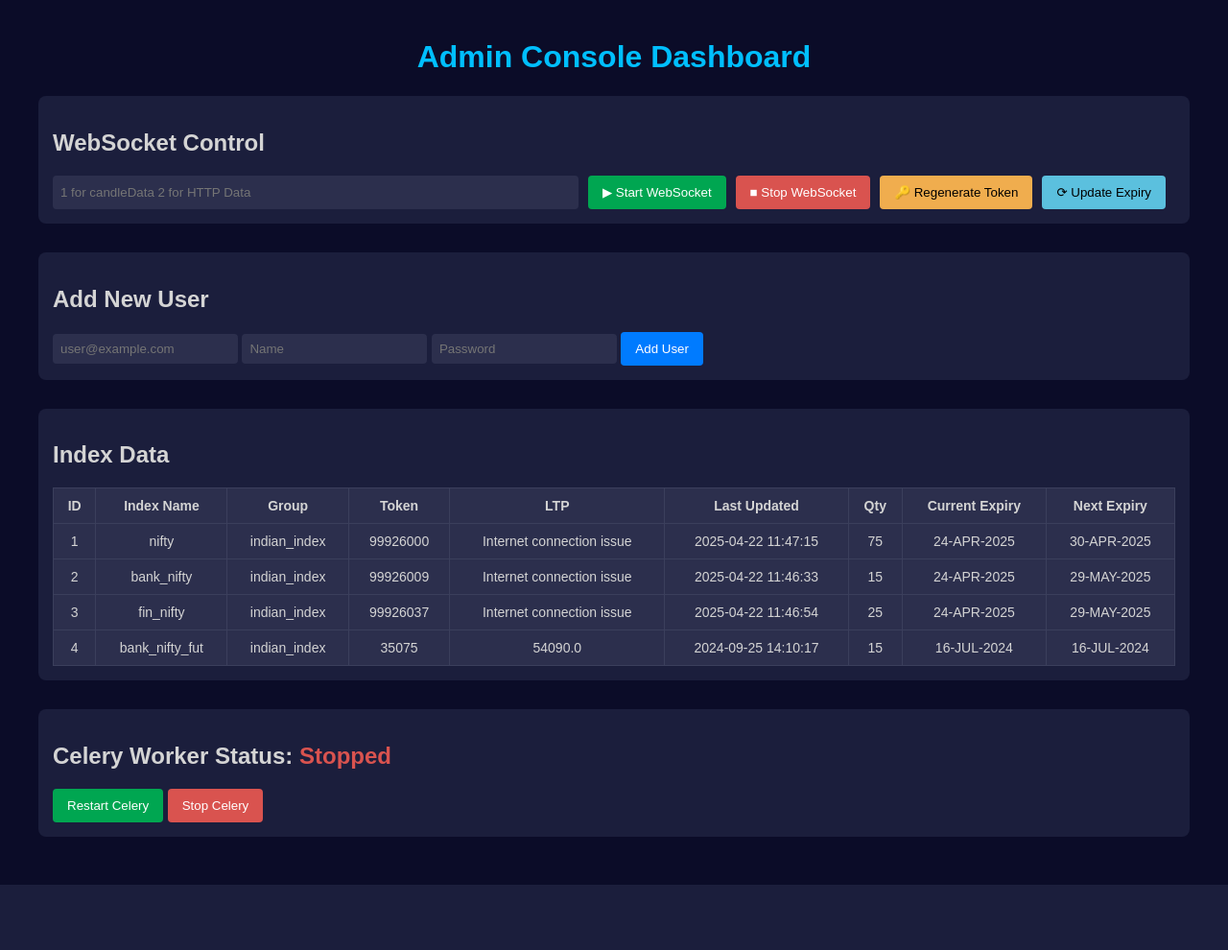
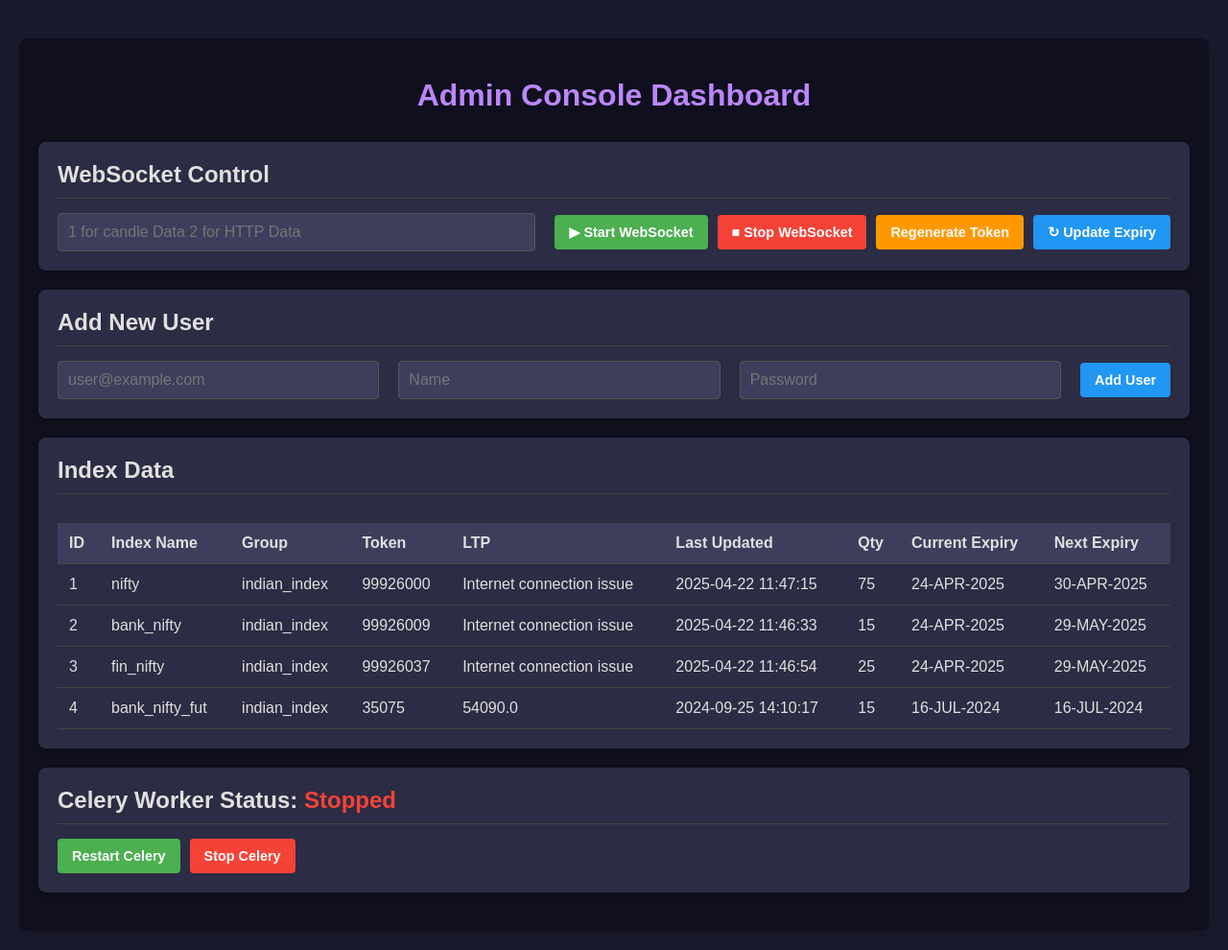
Before and after one commit to antonyrajancloud1/plutusAI, a Django app: page /admin_console in a window 1280 px wide. Shown: the whole page at 96% size. Before the commit the page ends 922 px from the top, so only its background shows below. Run offline with Django 4.2, Linux system fonts and the light colour scheme; a user stored in the database is signed in; data comes from the database, SQL or seed files in the repository.

Commit message:
Admin page changes

```diff
--- a/plutusAI/templates/admin_console.html
+++ b/plutusAI/templates/admin_console.html
@@ -2,63 +2,68 @@
 <!DOCTYPE html>
 <html lang="en">
 <head>
-<meta charset="UTF-8" />
-<meta name="viewport" content="width=device-width, initial-scale=1.0" />
+    <meta charset="UTF-8">
+    <meta name="viewport" content="width=device-width, initial-scale=1.0">
     <title>Admin Console Dashboard</title>
 </head>
 <body>
-  <div class="container">
-
+    <div id="bannerMessage" class="banner"></div> <div class="container">
         <h1>Admin Console Dashboard</h1>
 
+        <div class="card">
+            <h2>WebSocket Control</h2>
+            <div class="websocket-control">
+                <input type="text" placeholder="1 for candle Data 2 for HTTP Data" id="ws-input">
+                <button class="btn btn-green" id="startWS">▶ Start WebSocket</button>
+                <button class="btn btn-red" id="stopWS">■ Stop WebSocket</button>
+                <button class="btn btn-orange" id="regenerateToken">Regenerate Token</button>
+                <button class="btn btn-blue" id="updateExpiry">↻ Update Expiry</button>
+            </div>
+        </div>
 
-    <!-- WebSocket Control -->
-    <section class="control-panel">
-      <h2>WebSocket Control</h2>
-      <div class="row">
-        <input type="text" placeholder="1 for candleData 2 for HTTP Data" id="ws-input" />
-        <button class="start" id="startWS">▶ Start WebSocket</button>
-        <button class="stop" id="stopWS">■ Stop WebSocket</button>
-        <button class="regenerate" id="regenerateToken">🔑 Regenerate Token</button>
-        <button class="update" id="updateExpiry">⟳ Update Expiry</button>
-          <div class="status" id="ws-status"></div>
+        <div class="card">
+            <h2>Add New User</h2>
+            <div class="add-user">
+                <input type="email" id="email" placeholder="user@example.com">
+                <input type="text" id="name" placeholder="Name">
+                <input type="password" id="password" placeholder="Password">
+                <button class="btn btn-blue add-btn"  >Add User</button>
+            </div>
+        </div>
 
-
-      </div>
-    </section>
-
-    <!-- Add New User -->
-    <section class="add-user">
-      <h2>Add New User</h2>
-      <input type="email" placeholder="user@example.com" id="email" />
-      <input type="text" placeholder="Name" id="name" />
-      <input type="password" placeholder="Password" id="password" />
-      <button id="add-user-btn" class="add-btn">Add User</button>
-    </section>
-
-    <!-- Index Data -->
-    <section class="index-data">
+        <div class="card">
             <h2>Index Data</h2>
+            <div class="table-responsive">
                 <table id="indexTable">
                     <thead>
                         <tr>
-            <th>ID</th><th>Index Name</th><th>Group</th><th>Token</th><th>LTP</th><th>Last Updated</th><th>Qty</th><th>Current Expiry</th><th>Next Expiry</th>
+                            <th>ID</th>
+                            <th>Index Name</th>
+                            <th>Group</th>
+                            <th>Token</th>
+                            <th>LTP</th>
+                            <th>Last Updated</th>
+                            <th>Qty</th>
+                            <th>Current Expiry</th>
+                            <th>Next Expiry</th>
                         </tr>
                     </thead>
-        <tbody id="index-table-body">
-          <!-- Rows dynamically populated -->
+                    <tbody id="indexDataTableBody">
                         </tbody>
                 </table>
-    </section>
+            </div>
+            <p id="loadingMessage" style="text-align: center; margin-top: 15px; color: #bb86fc;">Loading Index Data...</p>
+        </div>
 
-    <!-- Celery Worker Status -->
-    <section class="celery-status">
+        <div class="card">
+            <h2>Celery Worker Status: <span class="status-stopped" id="celery-status-text"> Stopped</span></h2>
+            <div class="celery-control">
+                <button class="btn btn-green" id="restartCelery">Restart Celery</button>
+                <button class="btn btn-red" id="stopCelery">Stop Celery</button>
                             <span id="celery-status-dot" class="status-dot disconnected"></span>
-      <h2>Celery Worker Status: <span id="celery-status-text" class="stopped">Stopped</span></h2>
-      <button class="restart" id="restartCelery">Restart Celery</button>
-      <button class="stop-celery" id="stopCelery">Stop Celery</button>
-    </section>
 
+            </div>
+        </div>
     </div>
 
     <script src="{% static 'js/admin.js'%}" type="text/javascript"></script>
--- a/static/css/admin.css
+++ b/static/css/admin.css
@@ -1,164 +1,229 @@
 body {
+    font-family: Arial, sans-serif;
+    background-color: #1a1a2e; /* Dark background */
+    color: #e0e0e0; /* Light text */
     margin: 0;
-  font-family: Arial, sans-serif;
-  background: #0b0c28;
-  color: #d4d4d4;
+    padding: 20px;
+    display: flex;
+    flex-direction: column; /* Allow stacking of banner and container */
+    align-items: center; /* Center content horizontally */
+    min-height: 100vh;
 }
 
+/* Banner Message Style */
+.banner {
+    position: fixed; /* Fixed position so it stays at the top even on scroll */
+    top: 0;
+    /* Adjusted width and centering for the banner */
+    left: 50%;
+    transform: translateX(-50%);
+    width: 90%; /* Adjust as needed, e.g., 80% or fixed px max-width */
+    max-width: 600px; /* Max width to prevent it from getting too wide on large screens */
+    padding: 10px 20px;
+    background-color: #2196F3; /* Default info color */
+    color: white;
+    text-align: center;
+    font-weight: bold;
+    box-shadow: 0 2px 5px rgba(0, 0, 0, 0.2);
+    z-index: 1000; /* Ensure it's above other content */
+    display: none; /* Hidden by default */
+    opacity: 0;
+    transition: opacity 0.5s ease-in-out, background-color 0.3s ease, transform 0.5s ease;
+    border-radius: 0 0 8px 8px; /* Rounded corners at the bottom */
+}
+
+.banner.show {
+    display: block;
+    opacity: 1;
+    transform: translateX(-50%) translateY(0); /* Ensure it slides in if needed, but primarily for visibility */
+}
+
+.banner.success {
+    background-color: #4CAF50; /* Green for success */
+}
+
+.banner.error {
+    background-color: #f44336; /* Red for errors */
+}
+
+.banner.info {
+    background-color: #2196F3; /* Blue for info */
+}
+
+
 .container {
+    width: 100%;
     max-width: 1200px;
-  margin: auto;
     padding: 20px;
+    background-color: #0f0f1d; /* Slightly lighter dark background for container */
+    border-radius: 8px;
+    box-shadow: 0 4px 8px rgba(0, 0, 0, 0.2);
+    margin-top: 20px; /* Space from the top where banner might appear */
 }
 
 h1 {
     text-align: center;
-  color: #00bfff;
+    color: #bb86fc; /* Purple heading */
+    margin-bottom: 30px;
 }
 
-section {
-  margin-bottom: 30px;
-  padding: 15px;
-  background: #1b1e3c;
+.card {
+    background-color: #2c2c44; /* Darker card background */
     border-radius: 8px;
+    padding: 20px;
+    margin-bottom: 20px;
+    box-shadow: 0 2px 4px rgba(0, 0, 0, 0.1);
 }
 
-.row {
-  display: flex;
-  flex-wrap: wrap;
-  gap: 10px;
+h2 {
+    color: #e0e0e0;
+    margin-top: 0;
+    margin-bottom: 15px;
+    border-bottom: 1px solid #444;
+    padding-bottom: 10px;
 }
 
+/* Input fields */
 input[type="text"],
 input[type="email"],
 input[type="password"] {
-  flex: 1;
-  padding: 8px;
-  border: none;
+    padding: 10px;
+    margin-right: 10px;
+    border: 1px solid #555;
     border-radius: 4px;
-  background: #2c2f4d;
-  color: #d4d4d4;
+    background-color: #3e3e5c;
+    color: #e0e0e0;
+    font-size: 1rem;
+    flex-grow: 1; /* Allows inputs to take available space */
 }
 
-button {
+input[type="text"]:focus,
+input[type="email"]:focus,
+input[type="password"]:focus {
+    outline: none;
+    border-color: #bb86fc;
+    box-shadow: 0 0 0 2px rgba(187, 134, 252, 0.5);
+}
+
+/* Buttons */
+.btn {
     padding: 10px 15px;
     border: none;
     border-radius: 4px;
     cursor: pointer;
+    font-size: 0.9rem;
+    font-weight: bold;
+    transition: background-color 0.3s ease;
+    white-space: nowrap; /* Prevent text wrapping */
 }
 
-button.start { background: #00a651; color: #fff; }
-button.stop { background: #d9534f; color: #fff; }
-button.regenerate { background: #f0ad4e; color: #000; }
-button.update { background: #5bc0de; color: #000; }
-button#add-user-btn { background: #007bff; color: #fff; }
+.btn-green {
+    background-color: #4CAF50; /* Green */
+    color: white;
+}
+
+.btn-green:hover {
+    background-color: #45a049;
+}
+
+.btn-red {
+    background-color: #f44336; /* Red */
+    color: white;
+}
+
+.btn-red:hover {
+    background-color: #da190b;
+}
+
+.btn-orange {
+    background-color: #ff9800; /* Orange */
+    color: white;
+}
+
+.btn-orange:hover {
+    background-color: #e68a00;
+}
+
+.btn-blue {
+    background-color: #2196F3; /* Blue */
+    color: white;
+}
+
+.btn-blue:hover {
+    background-color: #0b7dda;
+}
+
+/* Layout for specific sections */
+.websocket-control,
+.add-user,
+.celery-control {
+    display: flex;
+    flex-wrap: wrap; /* Allows items to wrap on smaller screens */
+    gap: 10px; /* Space between items */
+    align-items: center;
+}
+
+.websocket-control input {
+    min-width: 250px; /* Ensure input is not too small */
+}
+
+.add-user input {
+    min-width: 150px; /* Ensure input is not too small */
+}
+
+/* Table styles */
+.table-responsive {
+    overflow-x: auto; /* Allows horizontal scrolling on small screens */
+}
 
 table {
     width: 100%;
     border-collapse: collapse;
-  background: #2c2f4d;
-  font-size: 14px;
+    margin-top: 15px;
 }
 
 table th,
 table td {
-  padding: 10px;
-  border: 1px solid #3b3f5c;
-  text-align: center;
+    padding: 12px;
+    text-align: left;
+    border-bottom: 1px solid #444;
 }
 
-.celery-status .stopped { color: #d9534f; }
-.celery-status .running { color: #00a651; }
-
-button.restart { background: #00a651; color: #fff; }
-button.stop-celery { background: #d9534f; color: #fff; }
-
-/* ✅ Responsive design for mobile view */
-@media (max-width: 768px) {
-  .row {
-    flex-direction: column;
+table th {
+    background-color: #3e3e5c;
+    color: #e0e0e0;
+    font-weight: bold;
 }
 
-  input[type="text"],
-  input[type="email"],
-  input[type="password"],
-  button {
+table tr:hover {
+    background-color: #363650;
+}
+
+/* Status indicator */
+.status-stopped {
+    color: #f44336; /* Red for stopped status */
+    font-weight: bold;
+}
+
+/* Responsive adjustments */
+@media (max-width: 768px) {
+    .websocket-control,
+    .add-user {
+        flex-direction: column;
+        align-items: stretch;
+    }
+
+    .websocket-control input,
+    .add-user input {
+        margin-right: 0;
+        margin-bottom: 10px;
+    }
+
+    .btn {
         width: 100%;
     }
 
-  table, thead, tbody, th, td, tr {
-    display: block;
-    width: 100%;
+    .banner {
+        width: 95%; /* Adjust banner width for smaller screens */
     }
-
-  table thead {
-    display: none;
 }
-
-  table tr {
-    margin-bottom: 15px;
-    border-bottom: 2px solid #3b3f5c;
-    display: flex;
-    flex-direction: column;
-    background: #2c2f4d;
-    border-radius: 6px;
-    padding: 10px;
-  }
-
-  table td {
-    text-align: right;
-    position: relative;
-    padding-left: 50%;
-  }
-
-  table td::before {
-    content: attr(data-label);
-    position: absolute;
-    left: 10px;
-    font-weight: bold;
-    text-align: left;
-  }
-.status-dot {
-    height: 10px;
-    width: 10px;
-    display: inline-block;
-    border-radius: 50%;
-    margin-left: 5px;
-}
-.status-dot.connected {
-    background-color: green;
-}
-.status-dot.disconnected {
-    background-color: red;
-}
-
-.api-banner {
-  position: fixed;
-  top: 10px;
-  left: 50%;
-  transform: translateX(-50%);
-  max-width: 90%;
-  padding: 12px 20px;
-  font-size: 16px;
-  font-weight: bold;
-  text-align: center;
-  z-index: 9999;
-  opacity: 1;
-  border-radius: 6px;
-  box-shadow: 0 4px 8px rgba(0,0,0,0.3);
-  transition: opacity 0.5s ease-in-out;
-}
-
-
-.api-banner.success {
-  background-color: #28a745;
-  color: white;
-}
-
-.api-banner.failed {
-  background-color: #dc3545;
-  color: white;
-}
-
-
-}
--- a/static/js/admin.js
+++ b/static/js/admin.js
@@ -3,7 +3,7 @@ const stopWSButton = document.getElementById("stopWS");
 const reGenerateTokenButton = document.getElementById("regenerateToken");
 const updateExpiryButton = document.getElementById("updateExpiry");
 const wsTypeInput = document.getElementById("ws-input");
-const statusDiv = document.getElementById('ws-status');
+//const statusDiv = document.getElementById('ws-status');
 
 // Celery Elements
 const statusDot = document.getElementById("celery-status-dot");
@@ -11,6 +11,44 @@ const statusText = document.getElementById("celery-status-text");
 const restartCeleryBtn = document.getElementById("restartCelery");
 const stopCeleryBtn = document.getElementById("stopCelery");
 const apiBanner = document.getElementById('apiBanner');
+
+////////////
+ // Banner element
+    const bannerMessageDiv = document.getElementById('bannerMessage');
+    let bannerTimeout; // To store the timeout ID for clearing
+const showBanner = (message, type = 'info', duration = 3000) => {
+        // Clear any existing banner timeout
+        if (bannerTimeout) {
+            clearTimeout(bannerTimeout);
+        }
+
+        bannerMessageDiv.textContent = message;
+        bannerMessageDiv.className = 'banner'; // Reset classes to just 'banner'
+        bannerMessageDiv.classList.add('show');
+
+        // Add type-specific class for styling
+        if (type === 'success') {
+            bannerMessageDiv.classList.add('success');
+        } else if (type === 'error') {
+            bannerMessageDiv.classList.add('error');
+        } else if (type === 'info') {
+            bannerMessageDiv.classList.add('info');
+        } else {
+            bannerMessageDiv.classList.add('info'); // Default to info if type is unknown
+        }
+
+
+        // Hide the banner after the specified duration
+        bannerTimeout = setTimeout(() => {
+            bannerMessageDiv.classList.remove('show');
+            // Optionally clear text after transition to prevent flicker
+            setTimeout(() => {
+                bannerMessageDiv.textContent = '';
+                bannerMessageDiv.className = 'banner'; // Reset classes completely
+            }, 3000); // Match CSS transition duration
+        }, duration);
+    };
+/////////
 
 // Function to make an API call and update status
 function makeAPICall(method, api_url, payload_data) {
@@ -24,13 +62,13 @@ function makeAPICall(method, api_url, payload_data) {
         .then(data => {
 //            statusDiv.textContent = data.message || 'Action completed successfully!';
 //            statusDiv.className = data.task_status ? 'status true' : 'status false';
-        alert(data.message || 'Action completed successfully!');
+//        alert(data.message || 'Action completed successfully!');
+        showBanner(data.message || 'Action completed successfully!', 'success');
 
         })
         .catch(error => {
             console.error('Error making API call:', error);
-            statusDiv.textContent = 'Error: ' + error.message;
-            statusDiv.className = 'status false';
+            showBanner(error, 'error');
         });
 }
 
@@ -45,6 +83,7 @@ reGenerateTokenButton.addEventListener("click", () => {
     makeAPICall('POST', 'regenerate_token', null);
 });
 updateExpiryButton.addEventListener("click", () => {
+showBanner('Updating Expiry Details', 'info',5000);
     const expiryDetails = {
         expiry_date: "2025-12-31",
         next_expiry_date: "2026-12-31"
@@ -68,6 +107,7 @@ async function fetchIndexData() {
         const data = await response.json();
         if (data.status === "success") {
             populateTable(data.message.index_data);
+            loadingMessage.style.display = 'none';
         }
     } catch (error) {
         console.error("Error fetching index data:", error);
```
Lines whose indentation alone changed are shown as unchanged.
